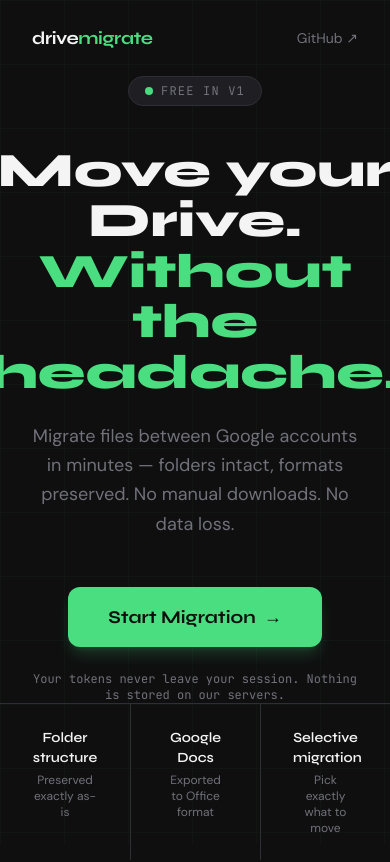
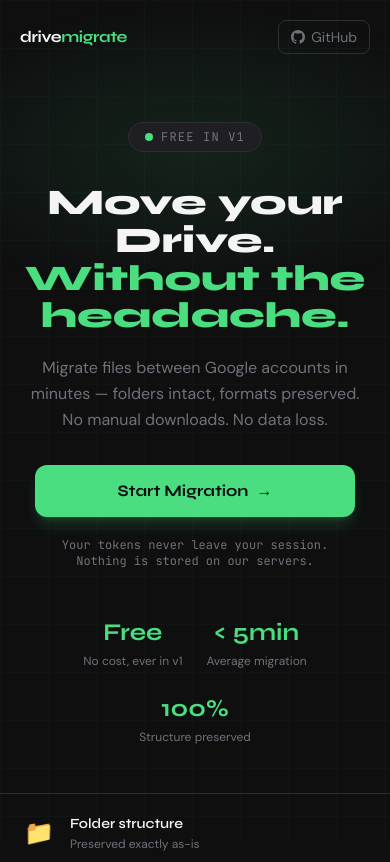
Before and after one commit to Dany-hardi/drivemigrate, a React (Vite) app in the folder frontend/: page / in a window 390 px wide. Shown: the top 862 px of the page. Built offline with nearby package versions, Linux system fonts and the light colour scheme; no server answers.

Commit message:
feat: responsive landing page for mobile

```diff
--- a/frontend/src/pages/Landing.jsx
+++ b/frontend/src/pages/Landing.jsx
@@ -4,62 +4,100 @@
   const navigate = useNavigate();
 
   return (
-    <div className="min-h-screen bg-ink flex flex-col">
-      {/* Subtle grid background */}
-      <div className="absolute inset-0 opacity-[0.03]"
-        style={{ backgroundImage: 'linear-gradient(#4ade80 1px, transparent 1px), linear-gradient(90deg, #4ade80 1px, transparent 1px)', backgroundSize: '64px 64px' }} />
+    <div className="min-h-screen bg-ink flex flex-col overflow-x-hidden">
+      {/* Grid background */}
+      <div className="fixed inset-0 opacity-[0.03] pointer-events-none"
+        style={{
+          backgroundImage: 'linear-gradient(#4ade80 1px, transparent 1px), linear-gradient(90deg, #4ade80 1px, transparent 1px)',
+          backgroundSize: '48px 48px'
+        }}
+      />
+
+      {/* Glow */}
+      <div className="fixed top-0 left-1/2 -translate-x-1/2 w-[600px] h-[300px] opacity-10 pointer-events-none"
+        style={{ background: 'radial-gradient(ellipse at center, #4ade80 0%, transparent 70%)' }}
+      />
 
       {/* Nav */}
-      <nav className="relative z-10 flex items-center justify-between px-8 py-6">
-        <span className="font-display font-bold text-lg tracking-tight text-light">
+      <nav className="relative z-10 flex items-center justify-between px-5 sm:px-8 py-5">
+        <span className="font-display font-bold text-base sm:text-lg tracking-tight text-light">
           drive<span className="text-accent">migrate</span>
         </span>
-        <a href="https://github.com" target="_blank" rel="noreferrer"
-          className="text-muted text-sm hover:text-light transition-colors font-body">
-          GitHub ↗
+        <a
+          href="https://github.com/Dany-hardi/drivemigrate"
+          target="_blank"
+          rel="noreferrer"
+          className="text-muted text-sm hover:text-light transition-colors font-body flex items-center gap-1.5 border border-border hover:border-accent/30 rounded-lg px-3 py-1.5"
+        >
+          <svg width="14" height="14" viewBox="0 0 24 24" fill="currentColor">
+            <path d="M12 0C5.37 0 0 5.37 0 12c0 5.31 3.435 9.795 8.205 11.385.6.105.825-.255.825-.57 0-.285-.015-1.23-.015-2.235-3.015.555-3.795-.735-4.035-1.41-.135-.345-.72-1.41-1.23-1.695-.42-.225-1.02-.78-.015-.795.945-.015 1.62.87 1.845 1.23 1.08 1.815 2.805 1.305 3.495.99.105-.78.42-1.305.765-1.605-2.67-.3-5.46-1.335-5.46-5.925 0-1.305.465-2.385 1.23-3.225-.12-.3-.54-1.53.12-3.18 0 0 1.005-.315 3.3 1.23.96-.27 1.98-.405 3-.405s2.04.135 3 .405c2.295-1.56 3.3-1.23 3.3-1.23.66 1.65.24 2.88.12 3.18.765.84 1.23 1.905 1.23 3.225 0 4.605-2.805 5.625-5.475 5.925.435.375.81 1.095.81 2.22 0 1.605-.015 2.895-.015 3.3 0 .315.225.69.825.57A12.02 12.02 0 0 0 24 12c0-6.63-5.37-12-12-12z"/>
+          </svg>
+          GitHub
         </a>
       </nav>
 
       {/* Hero */}
-      <main className="relative z-10 flex-1 flex flex-col items-center justify-center px-6 text-center fade-up">
-        <div className="inline-flex items-center gap-2 bg-card border border-border rounded-full px-4 py-1.5 mb-10">
+      <main className="relative z-10 flex-1 flex flex-col items-center justify-center px-5 sm:px-8 text-center py-12 sm:py-16 fade-up">
+
+        {/* Badge */}
+        <div className="inline-flex items-center gap-2 bg-card border border-border rounded-full px-4 py-1.5 mb-8 sm:mb-10">
           <span className="w-2 h-2 rounded-full bg-accent pulse-dot" />
           <span className="font-mono text-xs text-muted tracking-widest uppercase">Free in v1</span>
         </div>
 
-        <h1 className="font-display font-extrabold text-5xl md:text-7xl text-light leading-[1.05] mb-6 max-w-3xl">
+        {/* Headline */}
+        <h1 className="font-display font-extrabold text-4xl sm:text-5xl md:text-7xl text-light leading-[1.05] mb-5 sm:mb-6 max-w-3xl">
           Move your Drive.<br />
           <span className="text-accent">Without the headache.</span>
         </h1>
 
-        <p className="font-body text-muted text-lg md:text-xl max-w-xl mb-12 leading-relaxed">
+        {/* Subheadline */}
+        <p className="font-body text-muted text-base sm:text-lg md:text-xl max-w-xl mb-8 sm:mb-12 leading-relaxed px-2">
           Migrate files between Google accounts in minutes — folders intact, formats preserved. No manual downloads. No data loss.
         </p>
 
+        {/* CTA */}
         <button
           onClick={() => navigate('/connect')}
-          className="group relative bg-accent hover:bg-green-300 text-ink font-display font-bold text-lg px-10 py-4 rounded-xl transition-all duration-200 shadow-lg shadow-accent/20 hover:shadow-accent/40"
+          className="group relative bg-accent hover:bg-green-300 text-ink font-display font-bold text-base sm:text-lg px-8 sm:px-10 py-3.5 sm:py-4 rounded-xl transition-all duration-200 shadow-lg shadow-accent/20 hover:shadow-accent/40 w-full sm:w-auto max-w-xs sm:max-w-none"
         >
           Start Migration
           <span className="ml-2 group-hover:translate-x-1 inline-block transition-transform">→</span>
         </button>
 
-        <p className="mt-6 text-xs text-muted font-mono">
+        <p className="mt-5 text-xs text-muted font-mono px-4 text-center">
           Your tokens never leave your session. Nothing is stored on our servers.
         </p>
+
+        {/* Stats row */}
+        <div className="mt-12 sm:mt-16 flex flex-wrap justify-center gap-6 sm:gap-10">
+          {[
+            { value: 'Free', label: 'No cost, ever in v1' },
+            { value: '< 5min', label: 'Average migration' },
+            { value: '100%', label: 'Structure preserved' },
+          ].map(s => (
+            <div key={s.label} className="text-center">
+              <p className="font-display font-bold text-2xl sm:text-3xl text-accent">{s.value}</p>
+              <p className="font-body text-muted text-xs mt-1">{s.label}</p>
+            </div>
+          ))}
+        </div>
       </main>
 
       {/* Features strip */}
       <div className="relative z-10 border-t border-border">
-        <div className="max-w-4xl mx-auto grid grid-cols-3 divide-x divide-border">
+        <div className="max-w-4xl mx-auto grid grid-cols-1 sm:grid-cols-3 divide-y sm:divide-y-0 sm:divide-x divide-border">
           {[
-            { label: 'Folder structure', desc: 'Preserved exactly as-is' },
-            { label: 'Google Docs', desc: 'Exported to Office format' },
-            { label: 'Selective migration', desc: 'Pick exactly what to move' },
+            { icon: '📁', label: 'Folder structure', desc: 'Preserved exactly as-is' },
+            { icon: '📄', label: 'Google Docs', desc: 'Exported to Office format' },
+            { icon: '✅', label: 'Selective migration', desc: 'Pick exactly what to move' },
           ].map(f => (
-            <div key={f.label} className="px-8 py-6 text-center">
-              <p className="font-display font-semibold text-light text-sm mb-1">{f.label}</p>
-              <p className="font-body text-muted text-xs">{f.desc}</p>
+            <div key={f.label} className="flex sm:flex-col items-center sm:items-center gap-4 sm:gap-2 px-6 sm:px-8 py-5 sm:py-6 sm:text-center">
+              <span className="text-2xl flex-shrink-0">{f.icon}</span>
+              <div className="sm:text-center">
+                <p className="font-display font-semibold text-light text-sm">{f.label}</p>
+                <p className="font-body text-muted text-xs mt-0.5">{f.desc}</p>
+              </div>
             </div>
           ))}
         </div>
```
